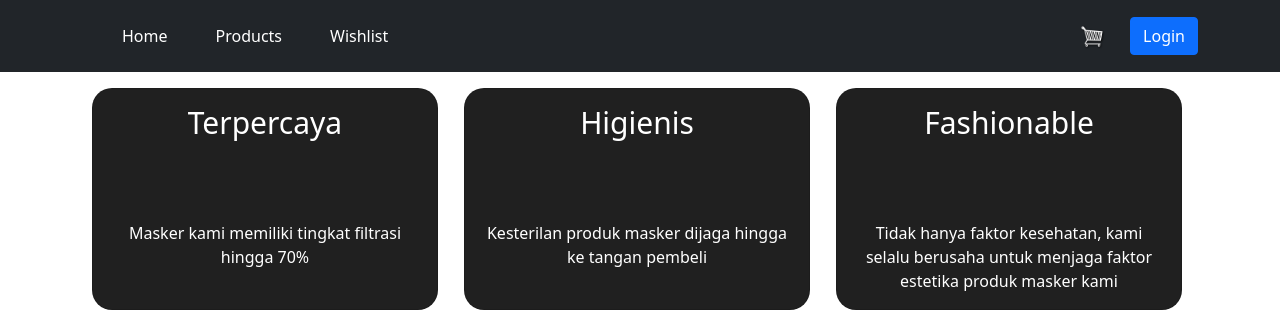
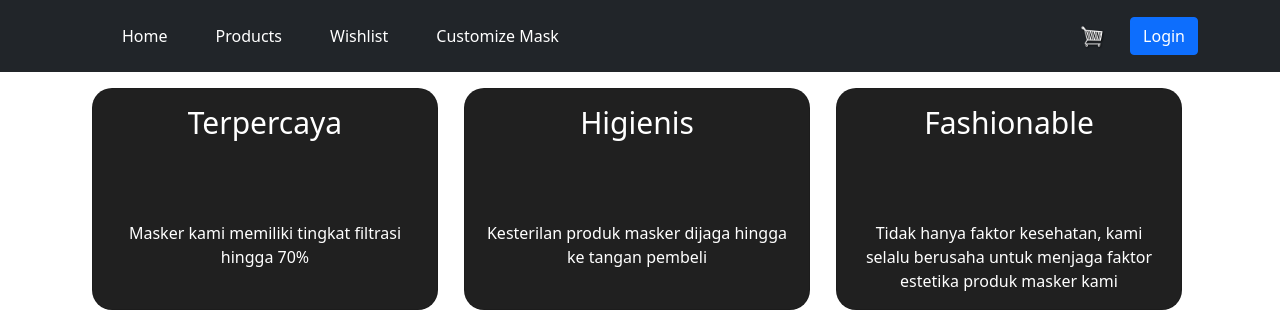
Before and after one commit to Krentt/Kuliah-PBP-TugasAkhir-Web, a Django app: page /home-page in a window 1280 px wide. Shown: the top 314 px of the page. Run offline with Django 3.2, Linux system fonts and the light colour scheme; some libraries are stand-ins or nearby versions.

Commit message:
Add customize mask navbar

```diff
--- a/home_page/templates/home_page/home_navbar.html
+++ b/home_page/templates/home_page/home_navbar.html
@@ -84,6 +84,9 @@
           <li class="nav-item">
             <a class="nav-link active" href="/wishlist/">Wishlist</a>
           </li>
+          <li class="nav-item">
+            <a class="nav-link active" href="/custom-mask/">Customize Mask</a>
+          </li>
         </ul>
         <form class="d-flex" style="display: flex;">
           <a href="/cart/" style="margin-right: 25px; align-self: center;" id="cart-for-dekstop">
```
